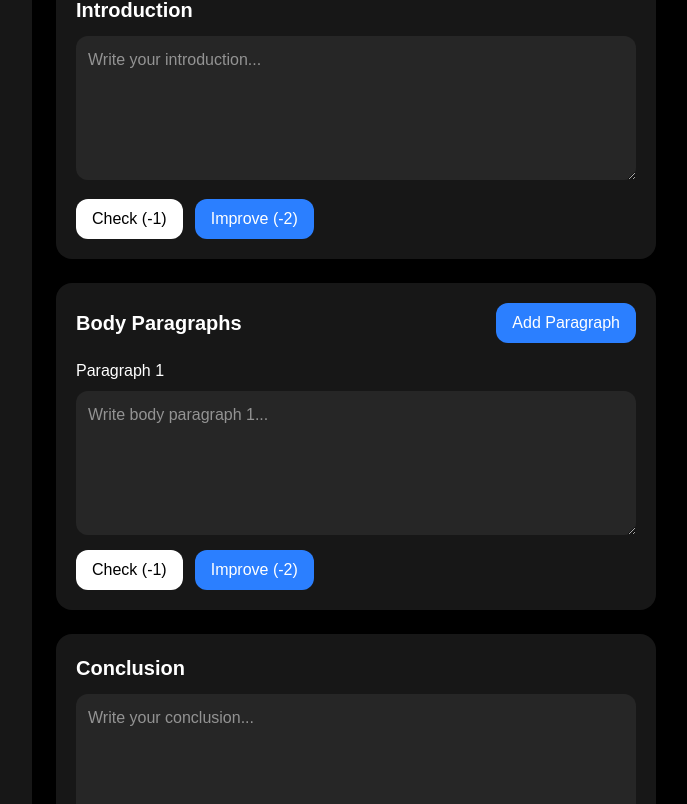
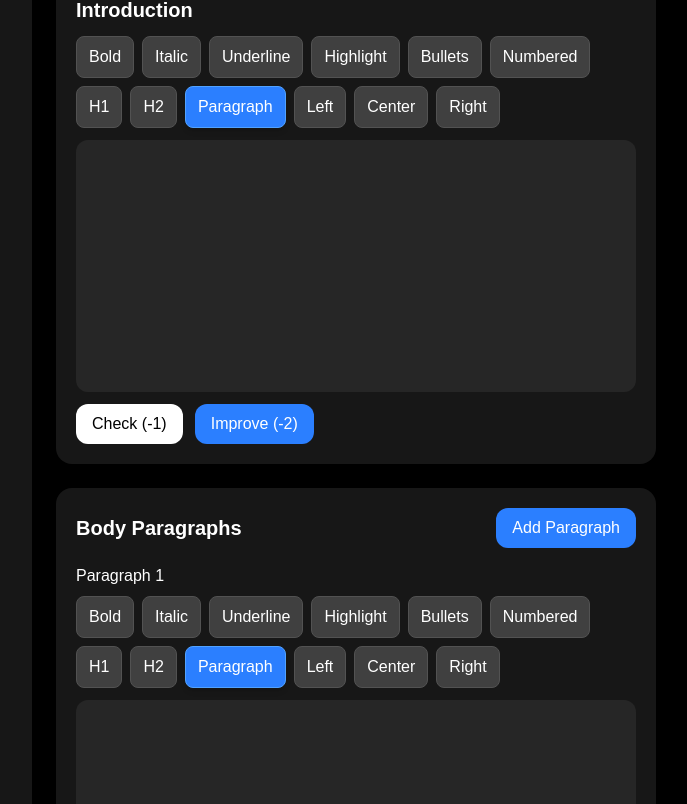
Before and after one commit to officialraman23/docify-web, a Next.js app: page /dashboard/essay in a window 1280 px wide. Shown: the part 596-1400 px from the top of the page, without its empty margins (256-943 px from the left). Built offline with nearby package versions, Linux system fonts and the light colour scheme.

Commit message:
improve rich editor active toggle behavior

```diff
--- a/app/dashboard/essay/page.tsx
+++ b/app/dashboard/essay/page.tsx
@@ -2,11 +2,16 @@
 
 import { useMemo, useState } from "react";
 import DocumentPreview from "@/components/editor/DocumentPreview";
+import RichTextEditor from "@/components/editor/RichTextEditor";
 
 type BodyParagraph = {
   id: string;
   text: string;
 };
+
+function stripHtml(html: string) {
+  return html.replace(/<[^>]*>/g, "").replace(/&nbsp;/g, " ").trim();
+}
 
 export default function EssayPage() {
   const [name, setName] = useState("");
@@ -29,7 +34,8 @@ export default function EssayPage() {
     { id: crypto.randomUUID(), text: "" },
   ]);
 
-  const referencesTitle = selectedStyle === "MLA" ? "Works Cited" : "References";
+  const referencesTitle =
+    selectedStyle === "MLA" ? "Works Cited" : "References";
 
   const fullDocumentPreview = useMemo(() => {
     const lines: string[] = [];
@@ -49,14 +55,16 @@ export default function EssayPage() {
       if (title) lines.push("", title);
     }
 
-    if (introduction) lines.push("", introduction);
+    const cleanIntroduction = stripHtml(introduction);
+    if (cleanIntroduction) lines.push("", cleanIntroduction);
 
     bodyParagraphs.forEach((para) => {
-      const clean = para.text.trim();
+      const clean = stripHtml(para.text);
       if (clean) lines.push("", clean);
     });
 
-    if (conclusion) lines.push("", conclusion);
+    const cleanConclusion = stripHtml(conclusion);
+    if (cleanConclusion) lines.push("", cleanConclusion);
 
     const refLines = references
       .split("\n")
@@ -102,7 +110,9 @@ export default function EssayPage() {
   };
 
   const handleFakeCheck = (text: string) => {
-    if (!text.trim()) {
+    const clean = stripHtml(text);
+
+    if (!clean.trim()) {
       setAiResult("Please write something first.");
       return;
     }
@@ -117,7 +127,9 @@ export default function EssayPage() {
   };
 
   const handleFakeImprove = (text: string) => {
-    if (!text.trim()) {
+    const clean = stripHtml(text);
+
+    if (!clean.trim()) {
       setAiResult("Please write something first.");
       return;
     }
@@ -129,12 +141,6 @@ export default function EssayPage() {
 
     setCredits((prev) => prev - 2);
     setAiResult("Improve result placeholder: Firebase AI comes next.");
-  };
-
-  const handleSelectPreview = (value: string) => {
-    setSelectedTextPreview(
-      value.slice(0, 240).trim() || "No text selected yet."
-    );
   };
 
   return (
@@ -182,25 +188,22 @@ export default function EssayPage() {
 
           <div className="bg-neutral-900 p-5 rounded-2xl space-y-3">
             <h2 className="text-xl font-semibold">Introduction</h2>
-            <textarea
-              value={introduction}
-              onChange={(e) => setIntroduction(e.target.value)}
-              onSelect={(e) =>
-                handleSelectPreview(
-                  e.currentTarget.value.substring(
-                    e.currentTarget.selectionStart,
-                    e.currentTarget.selectionEnd
-                  )
-                )
-              }
-              className="w-full h-36 p-3 bg-neutral-800 rounded-xl outline-none"
+            <RichTextEditor
+              content={introduction}
+              onChange={setIntroduction}
               placeholder="Write your introduction..."
             />
             <div className="flex gap-3">
-              <button onClick={() => handleFakeCheck(introduction)} className="bg-white text-black px-4 py-2 rounded-xl font-medium">
+              <button
+                onClick={() => handleFakeCheck(introduction)}
+                className="bg-white text-black px-4 py-2 rounded-xl font-medium"
+              >
                 Check (-1)
               </button>
-              <button onClick={() => handleFakeImprove(introduction)} className="bg-blue-500 px-4 py-2 rounded-xl font-medium">
+              <button
+                onClick={() => handleFakeImprove(introduction)}
+                className="bg-blue-500 px-4 py-2 rounded-xl font-medium"
+              >
                 Improve (-2)
               </button>
             </div>
@@ -209,7 +212,10 @@ export default function EssayPage() {
           <div className="bg-neutral-900 p-5 rounded-2xl space-y-4">
             <div className="flex justify-between items-center">
               <h2 className="text-xl font-semibold">Body Paragraphs</h2>
-              <button onClick={addParagraph} className="bg-blue-500 px-4 py-2 rounded-xl font-medium">
+              <button
+                onClick={addParagraph}
+                className="bg-blue-500 px-4 py-2 rounded-xl font-medium"
+              >
                 Add Paragraph
               </button>
             </div>
@@ -228,26 +234,23 @@ export default function EssayPage() {
                   )}
                 </div>
 
-                <textarea
-                  value={para.text}
-                  onChange={(e) => updateParagraph(para.id, e.target.value)}
-                  onSelect={(e) =>
-                    handleSelectPreview(
-                      e.currentTarget.value.substring(
-                        e.currentTarget.selectionStart,
-                        e.currentTarget.selectionEnd
-                      )
-                    )
-                  }
-                  className="w-full h-36 p-3 bg-neutral-800 rounded-xl outline-none"
+                <RichTextEditor
+                  content={para.text}
+                  onChange={(value) => updateParagraph(para.id, value)}
                   placeholder={`Write body paragraph ${index + 1}...`}
                 />
 
                 <div className="flex gap-3">
-                  <button onClick={() => handleFakeCheck(para.text)} className="bg-white text-black px-4 py-2 rounded-xl font-medium">
+                  <button
+                    onClick={() => handleFakeCheck(para.text)}
+                    className="bg-white text-black px-4 py-2 rounded-xl font-medium"
+                  >
                     Check (-1)
                   </button>
-                  <button onClick={() => handleFakeImprove(para.text)} className="bg-blue-500 px-4 py-2 rounded-xl font-medium">
+                  <button
+                    onClick={() => handleFakeImprove(para.text)}
+                    className="bg-blue-500 px-4 py-2 rounded-xl font-medium"
+                  >
                     Improve (-2)
                   </button>
                 </div>
@@ -257,25 +260,22 @@ export default function EssayPage() {
 
           <div className="bg-neutral-900 p-5 rounded-2xl space-y-3">
             <h2 className="text-xl font-semibold">Conclusion</h2>
-            <textarea
-              value={conclusion}
-              onChange={(e) => setConclusion(e.target.value)}
-              onSelect={(e) =>
-                handleSelectPreview(
-                  e.currentTarget.value.substring(
-                    e.currentTarget.selectionStart,
-                    e.currentTarget.selectionEnd
-                  )
-                )
-              }
-              className="w-full h-36 p-3 bg-neutral-800 rounded-xl outline-none"
+            <RichTextEditor
+              content={conclusion}
+              onChange={setConclusion}
               placeholder="Write your conclusion..."
             />
             <div className="flex gap-3">
-              <button onClick={() => handleFakeCheck(conclusion)} className="bg-white text-black px-4 py-2 rounded-xl font-medium">
+              <button
+                onClick={() => handleFakeCheck(conclusion)}
+                className="bg-white text-black px-4 py-2 rounded-xl font-medium"
+              >
                 Check (-1)
               </button>
-              <button onClick={() => handleFakeImprove(conclusion)} className="bg-blue-500 px-4 py-2 rounded-xl font-medium">
+              <button
+                onClick={() => handleFakeImprove(conclusion)}
+                className="bg-blue-500 px-4 py-2 rounded-xl font-medium"
+              >
                 Improve (-2)
               </button>
             </div>
--- a/components/editor/RichTextEditor.tsx
+++ b/components/editor/RichTextEditor.tsx
@@ -6,7 +6,7 @@ import Underline from "@tiptap/extension-underline";
 import TextAlign from "@tiptap/extension-text-align";
 import Placeholder from "@tiptap/extension-placeholder";
 import Highlight from "@tiptap/extension-highlight";
-import { useEffect } from "react";
+import { useEffect, useState } from "react";
 
 type RichTextEditorProps = {
   content: string;
@@ -14,11 +14,22 @@ type RichTextEditorProps = {
   placeholder?: string;
 };
 
+function toolbarButtonClass(isActive: boolean) {
+  return [
+    "px-3 py-2 rounded-lg transition font-medium border",
+    isActive
+      ? "bg-blue-500 text-white border-blue-400 shadow-md"
+      : "bg-neutral-700 text-white border-neutral-600 hover:bg-neutral-600",
+  ].join(" ");
+}
+
 export default function RichTextEditor({
   content,
   onChange,
   placeholder = "Start writing...",
 }: RichTextEditorProps) {
+  const [hasSelection, setHasSelection] = useState(false);
+
   const editor = useEditor({
     extensions: [
       StarterKit.configure({
@@ -41,12 +52,15 @@ export default function RichTextEditor({
     immediatelyRender: false,
     editorProps: {
       attributes: {
-        class:
-          "min-h-[220px] rounded-xl bg-neutral-800 px-4 py-3 outline-none text-white prose prose-invert max-w-none focus:outline-none",
+        class: "min-h-[220px] text-white outline-none",
       },
     },
     onUpdate: ({ editor }) => {
       onChange(editor.getHTML());
+    },
+    onSelectionUpdate: ({ editor }) => {
+      const { from, to } = editor.state.selection;
+      setHasSelection(from !== to);
     },
   });
 
@@ -59,84 +73,181 @@ export default function RichTextEditor({
 
   if (!editor) return null;
 
+  const applyAction = (action: () => void) => {
+    editor.chain().focus();
+    action();
+  };
+
   return (
     <div className="space-y-3">
       <div className="flex flex-wrap gap-2">
         <button
-          onClick={() => editor.chain().focus().toggleBold().run()}
-          className="bg-neutral-700 px-3 py-2 rounded-lg"
+          type="button"
+          onClick={() => applyAction(() => editor.chain().focus().toggleBold().run())}
+          className={toolbarButtonClass(editor.isActive("bold"))}
+          title={hasSelection ? "Apply/remove bold on selection" : "Toggle bold for typing"}
         >
           Bold
         </button>
+
         <button
-          onClick={() => editor.chain().focus().toggleItalic().run()}
-          className="bg-neutral-700 px-3 py-2 rounded-lg"
+          type="button"
+          onClick={() => applyAction(() => editor.chain().focus().toggleItalic().run())}
+          className={toolbarButtonClass(editor.isActive("italic"))}
+          title={hasSelection ? "Apply/remove italic on selection" : "Toggle italic for typing"}
         >
           Italic
         </button>
+
         <button
-          onClick={() => editor.chain().focus().toggleUnderline().run()}
-          className="bg-neutral-700 px-3 py-2 rounded-lg"
+          type="button"
+          onClick={() => applyAction(() => editor.chain().focus().toggleUnderline().run())}
+          className={toolbarButtonClass(editor.isActive("underline"))}
+          title={hasSelection ? "Apply/remove underline on selection" : "Toggle underline for typing"}
         >
           Underline
         </button>
+
         <button
-          onClick={() => editor.chain().focus().toggleHighlight().run()}
-          className="bg-neutral-700 px-3 py-2 rounded-lg"
+          type="button"
+          onClick={() => applyAction(() => editor.chain().focus().toggleHighlight().run())}
+          className={toolbarButtonClass(editor.isActive("highlight"))}
+          title={hasSelection ? "Apply/remove highlight on selection" : "Toggle highlight for typing"}
         >
           Highlight
         </button>
+
         <button
-          onClick={() => editor.chain().focus().toggleBulletList().run()}
-          className="bg-neutral-700 px-3 py-2 rounded-lg"
+          type="button"
+          onClick={() => applyAction(() => editor.chain().focus().toggleBulletList().run())}
+          className={toolbarButtonClass(editor.isActive("bulletList"))}
+          title="Toggle bullet list"
         >
           Bullets
         </button>
+
         <button
-          onClick={() => editor.chain().focus().toggleOrderedList().run()}
-          className="bg-neutral-700 px-3 py-2 rounded-lg"
+          type="button"
+          onClick={() => applyAction(() => editor.chain().focus().toggleOrderedList().run())}
+          className={toolbarButtonClass(editor.isActive("orderedList"))}
+          title="Toggle numbered list"
         >
           Numbered
         </button>
+
         <button
-          onClick={() => editor.chain().focus().toggleHeading({ level: 1 }).run()}
-          className="bg-neutral-700 px-3 py-2 rounded-lg"
+          type="button"
+          onClick={() =>
+            applyAction(() => editor.chain().focus().toggleHeading({ level: 1 }).run())
+          }
+          className={toolbarButtonClass(editor.isActive("heading", { level: 1 }))}
+          title="Toggle heading 1"
         >
           H1
         </button>
+
         <button
-          onClick={() => editor.chain().focus().toggleHeading({ level: 2 }).run()}
-          className="bg-neutral-700 px-3 py-2 rounded-lg"
+          type="button"
+          onClick={() =>
+            applyAction(() => editor.chain().focus().toggleHeading({ level: 2 }).run())
+          }
+          className={toolbarButtonClass(editor.isActive("heading", { level: 2 }))}
+          title="Toggle heading 2"
         >
           H2
         </button>
+
         <button
-          onClick={() => editor.chain().focus().setParagraph().run()}
-          className="bg-neutral-700 px-3 py-2 rounded-lg"
+          type="button"
+          onClick={() => applyAction(() => editor.chain().focus().setParagraph().run())}
+          className={toolbarButtonClass(editor.isActive("paragraph"))}
+          title="Set normal paragraph"
         >
           Paragraph
         </button>
+
         <button
-          onClick={() => editor.chain().focus().setTextAlign("left").run()}
-          className="bg-neutral-700 px-3 py-2 rounded-lg"
+          type="button"
+          onClick={() => applyAction(() => editor.chain().focus().setTextAlign("left").run())}
+          className={toolbarButtonClass(editor.isActive({ textAlign: "left" }))}
+          title="Align left"
         >
           Left
         </button>
+
         <button
-          onClick={() => editor.chain().focus().setTextAlign("center").run()}
-          className="bg-neutral-700 px-3 py-2 rounded-lg"
+          type="button"
+          onClick={() => applyAction(() => editor.chain().focus().setTextAlign("center").run())}
+          className={toolbarButtonClass(editor.isActive({ textAlign: "center" }))}
+          title="Align center"
         >
           Center
         </button>
+
         <button
-          onClick={() => editor.chain().focus().setTextAlign("right").run()}
-          className="bg-neutral-700 px-3 py-2 rounded-lg"
+          type="button"
+          onClick={() => applyAction(() => editor.chain().focus().setTextAlign("right").run())}
+          className={toolbarButtonClass(editor.isActive({ textAlign: "right" }))}
+          title="Align right"
         >
           Right
         </button>
       </div>
 
-      <EditorContent editor={editor} />
+      <div className="rounded-xl bg-neutral-800 px-4 py-3">
+        <style jsx global>{`
+          .tiptap {
+            min-height: 220px;
+            color: white;
+            outline: none;
+            line-height: 1.8;
+            font-size: 18px;
+          }
+
+          .tiptap p {
+            margin: 0.5rem 0;
+          }
+
+          .tiptap h1 {
+            font-size: 2rem;
+            font-weight: 700;
+            line-height: 1.2;
+            margin: 1rem 0 0.75rem 0;
+          }
+
+          .tiptap h2 {
+            font-size: 1.5rem;
+            font-weight: 700;
+            line-height: 1.3;
+            margin: 0.9rem 0 0.65rem 0;
+          }
+
+          .tiptap ul {
+            list-style-type: disc;
+            padding-left: 1.5rem;
+            margin: 0.75rem 0;
+          }
+
+          .tiptap ol {
+            list-style-type: decimal;
+            padding-left: 1.5rem;
+            margin: 0.75rem 0;
+          }
+
+          .tiptap li {
+            margin: 0.25rem 0;
+          }
+
+          .tiptap mark {
+            background-color: #fde68a;
+            color: black;
+            padding: 0.05rem 0.2rem;
+            border-radius: 0.2rem;
+          }
+        `}</style>
+
+        <EditorContent editor={editor} className="tiptap" />
+      </div>
     </div>
   );
 }
```
